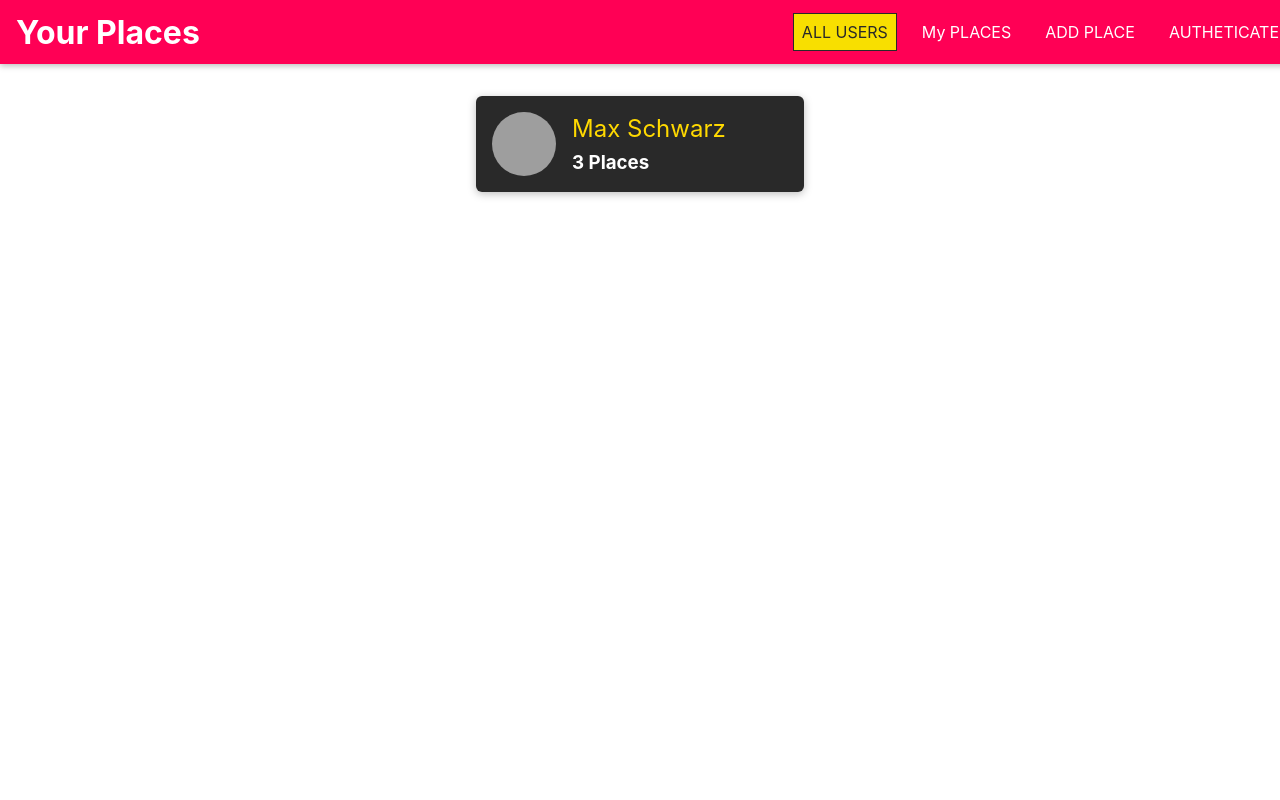
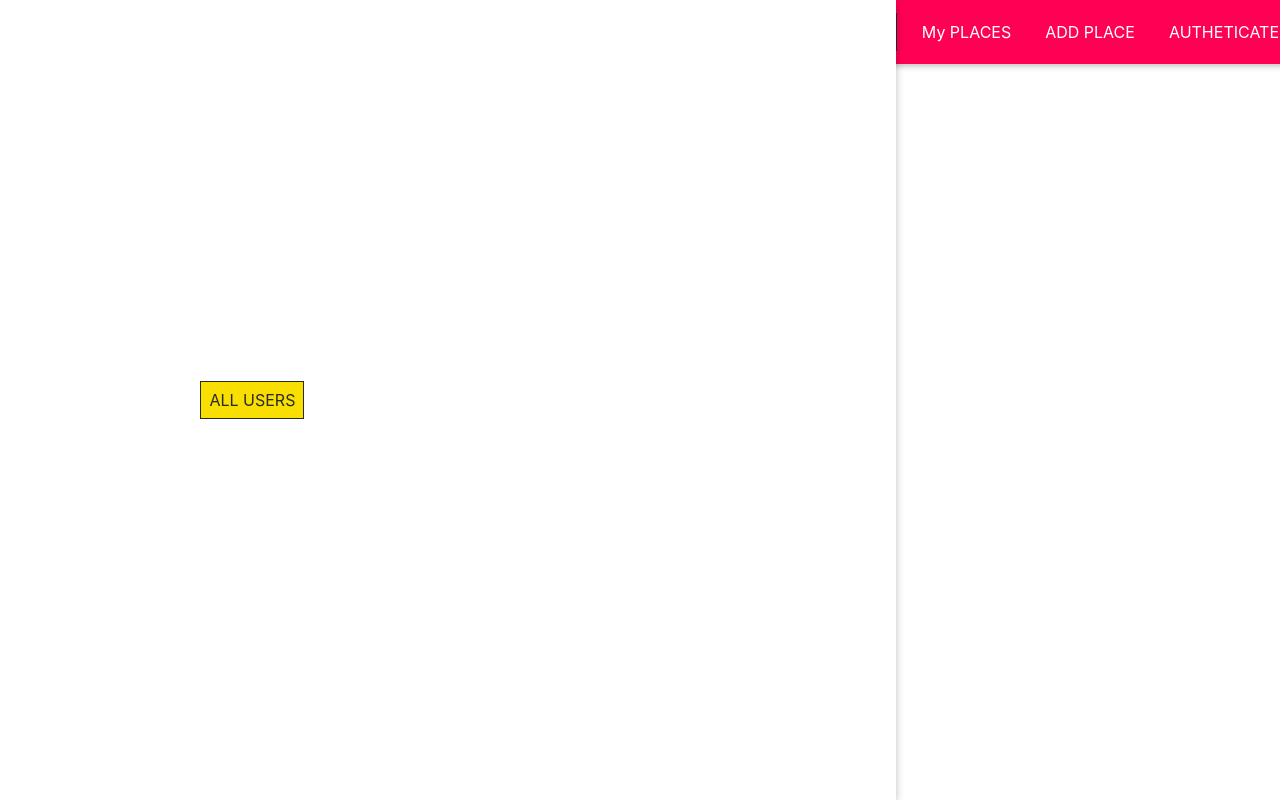
Before and after one commit to vinothsmart/max-mern, a React (Create React App) app in the folder frontend/: page / in a window 1280 px wide. Built offline with nearby package versions, Linux system fonts and the light colour scheme; grey boxes are pictures that could not be loaded.

Commit message:
sidebar added

```diff
--- a/frontend/src/shared/components/Navigation/MainNavigation.js
+++ b/frontend/src/shared/components/Navigation/MainNavigation.js
@@ -2,9 +2,16 @@
 import MainHeader from "./MainHeader";
 import "./MainNavigation.css";
 import NavLinks from "./NavLinks";
+import SideDrawer from "./SideDrawer";
 
 const MainNavigation = () => {
   return (
+    <>
+      <SideDrawer>
+        <nav className="main-navigation__drawer-nav">
+          <NavLinks />
+        </nav>
+      </SideDrawer>
       <MainHeader>
         <button className="main-navigation__menu-btn">
           <span />
@@ -18,6 +25,7 @@
           <NavLinks />
         </nav>
       </MainHeader>
+    </>
   );
 };
 
--- /dev/null
+++ b/frontend/src/shared/components/Navigation/SideDrawer.css
@@ -0,0 +1,10 @@
+.side-drawer {
+  position: fixed;
+  left: 0;
+  top: 0;
+  z-index: 100;
+  height: 100vh;
+  width: 70%;
+  background: white;
+  box-shadow: 0 2px 8px rgba(0, 0, 0, 0.26);
+}
--- /dev/null
+++ b/frontend/src/shared/components/Navigation/SideDrawer.js
@@ -0,0 +1,9 @@
+import React from "react";
+
+import "./SideDrawer.css";
+
+const SideDrawer = ({ children }) => {
+  return <aside className="side-drawer">{children}</aside>;
+};
+
+export default SideDrawer;
```
Lines whose indentation alone changed are shown as unchanged.
